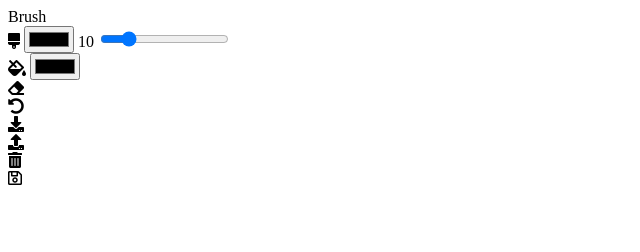
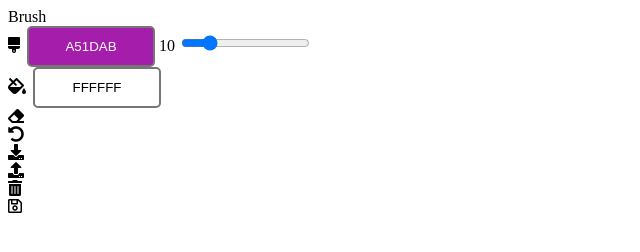
Before and after one commit to PushpakB3096/paint-clone, a plain HTML site: page index.html in a window 1280 px wide. Shown: the whole page, without its empty margins (0-640 px from the left). Drawn offline with Linux system fonts and the light colour scheme.

Commit message:
Use JSColor pickers

```diff
--- a/assets/style/style.css
+++ b/assets/style/style.css
@@ -0,0 +1,11 @@
+/* for JSColor */
+.jscolor {
+    border-style: solid;
+    border-radius: 5px;
+    height: 35px;
+    width: 120px;
+    margin-left: 3px;
+    text-align: center;
+    cursor: pointer;
+    outline: none;
+}
--- a/index.html
+++ b/index.html
@@ -23,14 +23,14 @@
         <!-- Brush -->
         <div class="brush tool">
             <i class="fas fa-brush" id="brush" title="Brush"></i>
-            <input type="color">
+            <input value="a51dab" class="jscolor" id="brush-color">
             <span class="size" id="brush-size" title="Brush Size">10</span>
             <input type="range" min="1" max="50" value="10" class="slider" id="brush-slider">
         </div>
         <!-- Bucket -->
         <div class="bucket tool">
             <i class="fas fa-fill-drip" title="Background Color"></i>
-            <input type="color">
+            <input value="ffffff" class="jscolor" id="bucket-color">
         </div>
         <!-- Eraser -->
         <div class="tool">
```
